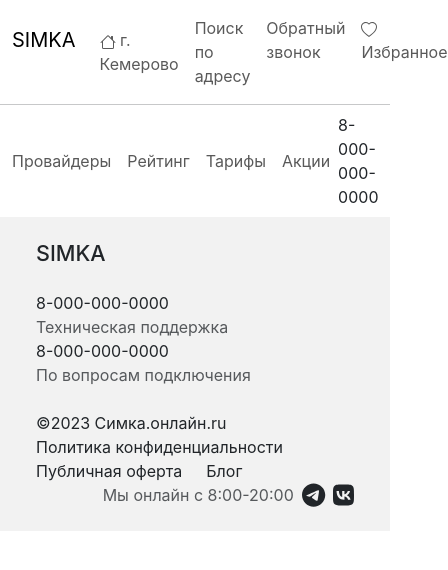
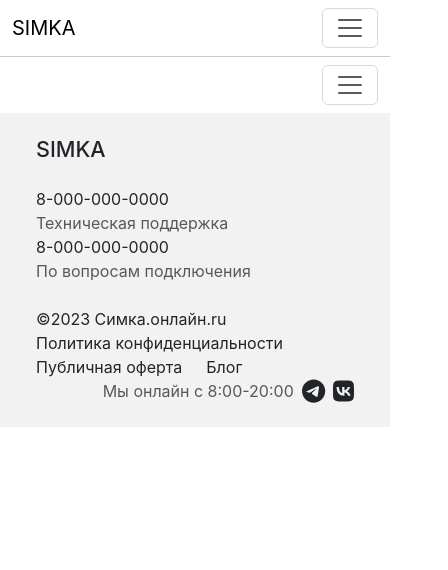
Before and after one commit to GosuUHC/Simka, a React (Create React App) app: page / in a window 390 px wide. Shown: the top 570 px of the page, 448 px wide, since content can reach past the window. Built offline with nearby package versions, Linux system fonts and the light colour scheme.

Commit message:
header mobile response

```diff
--- a/src/view/components/header/Header.module.css
+++ b/src/view/components/header/Header.module.css
@@ -6,6 +6,11 @@
   padding-left: 0 !important;
 }
 
+.noLeftPaddingPhone {
+  margin-left: auto;
+  padding-left: 0 !important;
+}
+
 .headerWrapper {
   background-color: #ffffff !important;
 }
--- a/src/view/components/header/LowerPart.js
+++ b/src/view/components/header/LowerPart.js
@@ -11,8 +11,10 @@ const LowerPart = () => {
   const onClickProviders = () => navigate(PATH.providers);
 
   return (
-    <Navbar>
+    <Navbar expand="lg">
       <Container>
+        <Navbar.Toggle className="ms-auto" aria-controls="responsive-navbar-nav" />
+        <Navbar.Collapse  id="responsive-navbar-nav">
           <Nav>
             <Nav.Link
               className={styles.noLeftPaddingBtn}
@@ -25,7 +27,10 @@ const LowerPart = () => {
             <Nav.Link>Тарифы</Nav.Link>
             <Nav.Link>Акции</Nav.Link>
           </Nav>
-        <Nav.Item className={styles.noLeftPaddingBtn}>8-000-000-0000</Nav.Item>
+          <Nav.Item className={styles.noLeftPaddingPhone}>
+            8-000-000-0000
+          </Nav.Item>
+        </Navbar.Collapse>
       </Container>
     </Navbar>
   );
--- a/src/view/components/header/UpperPart.js
+++ b/src/view/components/header/UpperPart.js
@@ -12,9 +12,8 @@ const UpperPart = () => {
   const onClickMain = () => navigate(PATH.main);
 
   return (
-    <Navbar>
+    <Navbar expand="lg">
       <Container>
-        <Nav>
         <Navbar.Brand
           className="text-uppercase"
           style={{ cursor: "pointer" }}
@@ -22,6 +21,9 @@ const UpperPart = () => {
         >
           simka
         </Navbar.Brand>
+        <Navbar.Toggle aria-controls="responsive-navbar-nav" />
+        <Navbar.Collapse id="responsive-navbar-nav">
+          <Nav>
             <CitySelector />
           </Nav>
           <Nav>
@@ -32,6 +34,7 @@ const UpperPart = () => {
               {` Избранное`}
             </Nav.Link>
           </Nav>
+        </Navbar.Collapse>
       </Container>
     </Navbar>
   );
```
Lines whose indentation alone changed are shown as unchanged.
